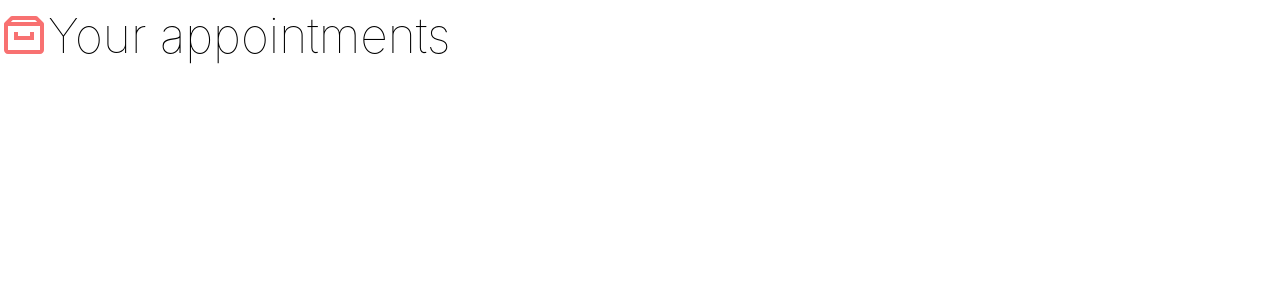
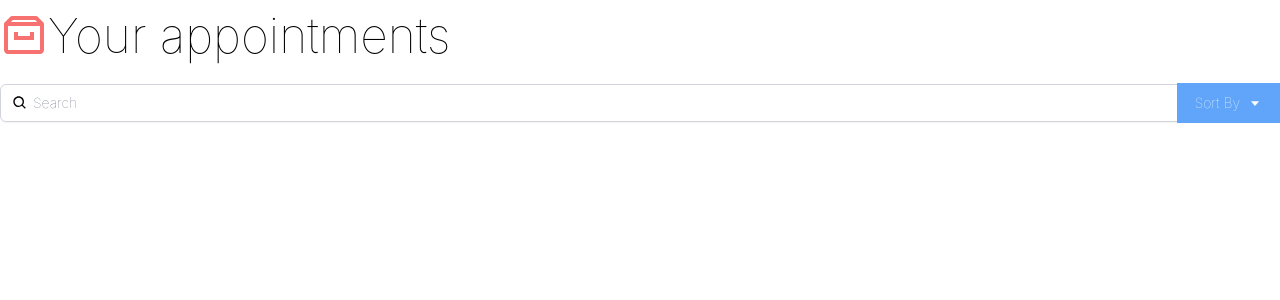
Before and after one commit to guipcarvalho/reactinterface, a React (Create React App) app: page / in a window 1280 px wide. Shown: the top 300 px of the page. Built offline with nearby package versions, Linux system fonts and the light colour scheme.

Commit message:
Add search component

```diff
--- a/src/App.js
+++ b/src/App.js
@@ -1,4 +1,5 @@
 import { BiArchive } from "react-icons/bi";
+import Search from "./components/Search";
 
 function App() {
   return (
@@ -7,6 +8,7 @@
         <BiArchive className="inline-block text-red-400 align-top" />
         Your appointments
       </h1>
+      <Search />
     </div>
   );
 }
--- /dev/null
+++ b/src/components/Search.jsx
@@ -0,0 +1,37 @@
+import { BiSearch, BiCaretDown } from "react-icons/bi";
+
+const Search = () => {
+  return (
+    <div className="py-5">
+      <div className="mt-1 relative rounded-md shadow-sm">
+        <div className="absolute inset-y-0 left-0 pl-3 flex items-center pointer-events-none">
+          <BiSearch />
+          <label htmlFor="query" className="sr-only" />
+        </div>
+        <input
+          type="text"
+          name="query"
+          id="query"
+          value=""
+          className="pl-8 rounded-md focus:ring-indigo-500 focus:border-indigo-500 block w-full sm:text-sm border-gray-300"
+          placeholder="Search"
+        />
+        <div className="absolute inset-y-0 right-0 flex items-center">
+          <div>
+            <button
+              type="button"
+              className="justify-center px-4 py-2 bg-blue-400 border-2 border-blue-400 text-sm text-white hover:bg-blue-700 focus:outline-none focus:ring-2 focus:ring-offset-2 flex items-center"
+              id="options-menu"
+              aria-haspopup="true"
+              aria-expanded="true"
+            >
+              Sort By <BiCaretDown className="ml-2" />
+            </button>
+          </div>
+        </div>
+      </div>
+    </div>
+  );
+};
+
+export default Search;
```
